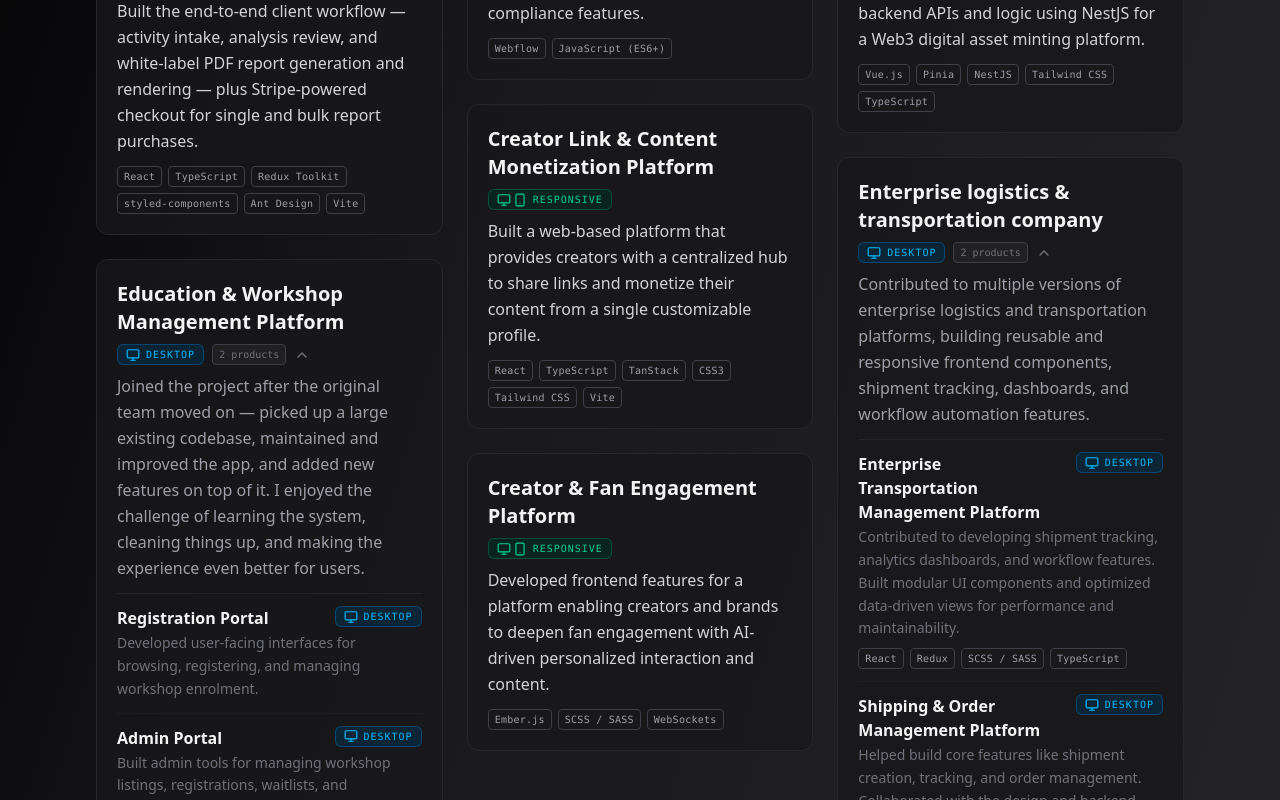
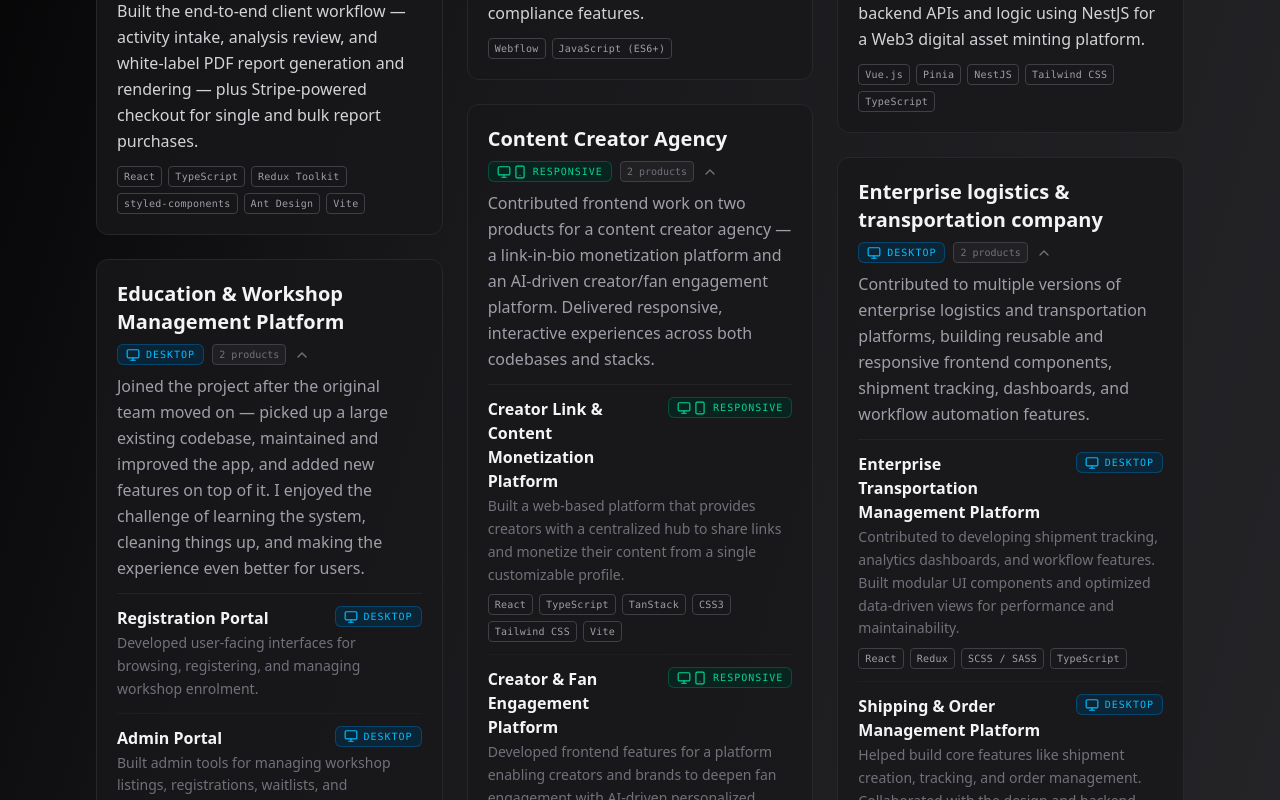
Before and after one commit to hernanosaurus/portfolio.2025, a Next.js app: page / in a window 1280 px wide. Shown: the part 2620-3420 px from the top of the page. Built offline with nearby package versions, Linux system fonts and the light colour scheme; no server answers.

Commit message:
Merge Creator Link and Creator & Fan Engagement into one Content Creator Agency parent — same client, two products

```diff
--- a/app/data/projects.ts
+++ b/app/data/projects.ts
@@ -249,6 +249,12 @@ export const projects: Project[] = [
     platform: Platform.Both,
   },
   {
+    name: 'Content Creator Agency',
+    description:
+      'Contributed frontend work on two products for a content creator agency — a link-in-bio monetization platform and an AI-driven creator/fan engagement platform. Delivered responsive, interactive experiences across both codebases and stacks.',
+    platform: Platform.Both,
+    products: [
+      {
         name: 'Creator Link & Content Monetization Platform',
         description:
           'Built a web-based platform that provides creators with a centralized hub to share links and monetize their content from a single customizable profile.',
@@ -261,6 +267,8 @@ export const projects: Project[] = [
           'Developed frontend features for a platform enabling creators and brands to deepen fan engagement with AI-driven personalized interaction and content.',
         tech: [LibrariesAndFrameworks.EmberJS, Coding.SCSS, Tool.WebSockets],
         platform: Platform.Both,
+      },
+    ],
   },
   {
     name: 'Web3 Digital Asset Minting Platform',
```
Lines whose indentation alone changed are shown as unchanged.
